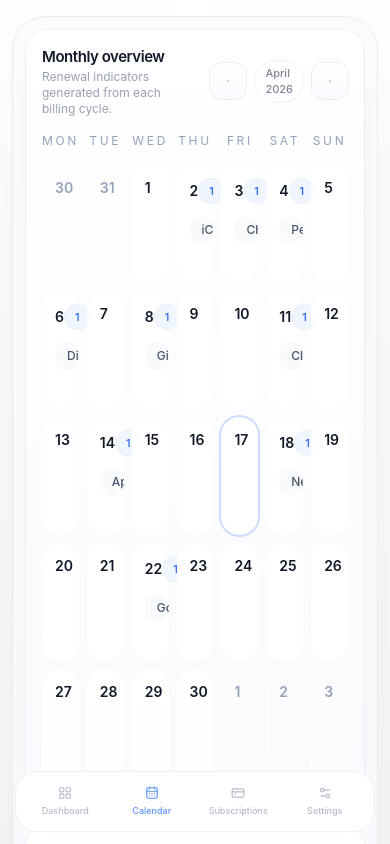
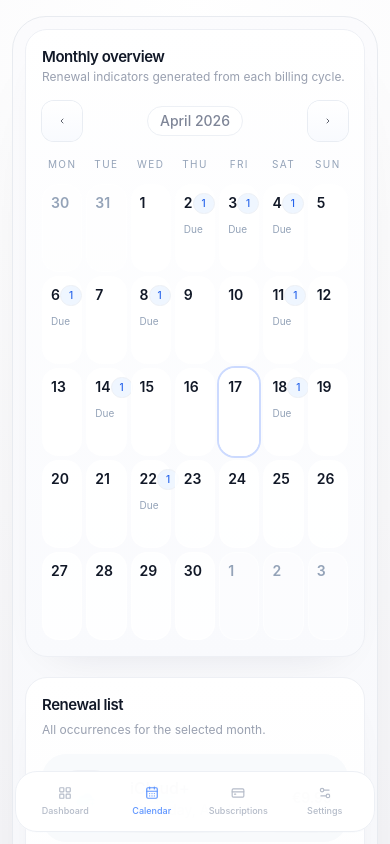
Before and after one commit to ieeks/sublist-web, a Next.js app: page /calendar in a window 390 px wide. Shown: the top 844 px of the page. Built offline with nearby package versions, Linux system fonts and the light colour scheme.

Commit message:
Improve iPhone calendar responsiveness

```diff
--- a/src/components/app/calendar-screen.tsx
+++ b/src/components/app/calendar-screen.tsx
@@ -73,7 +73,7 @@ export function CalendarScreen() {
   return (
     <div className="grid gap-5 xl:grid-cols-[minmax(0,1.35fr)_minmax(320px,0.9fr)]">
       <Card>
-        <CardHeader className="flex flex-row items-center justify-between gap-4">
+        <CardHeader className="flex flex-col gap-4 sm:flex-row sm:items-center sm:justify-between">
           <div>
             <CardTitle>Monthly overview</CardTitle>
             <CardDescription>
@@ -81,23 +81,33 @@ export function CalendarScreen() {
             </CardDescription>
           </div>
 
-          <div className="flex items-center gap-2">
-            <Button variant="secondary" size="icon" onClick={() => setMonth((current) => addDays(startOfMonth(current), -1))}>
+          <div className="flex items-center justify-between gap-2 sm:justify-start">
+            <Button
+              variant="secondary"
+              size="icon"
+              className="size-10 sm:size-9"
+              onClick={() => setMonth((current) => addDays(startOfMonth(current), -1))}
+            >
               <ChevronLeft className="size-4" />
             </Button>
-            <Badge className="bg-white">{format(month, "MMMM yyyy")}</Badge>
-            <Button variant="secondary" size="icon" onClick={() => setMonth((current) => addDays(endOfMonth(current), 1))}>
+            <Badge className="bg-white px-3 py-1 text-sm sm:text-xs">{format(month, "MMMM yyyy")}</Badge>
+            <Button
+              variant="secondary"
+              size="icon"
+              className="size-10 sm:size-9"
+              onClick={() => setMonth((current) => addDays(endOfMonth(current), 1))}
+            >
               <ChevronRight className="size-4" />
             </Button>
           </div>
         </CardHeader>
         <CardContent>
-          <div className="mb-4 grid grid-cols-7 gap-2 text-center text-xs uppercase tracking-[0.22em] text-[#94a3b8]">
+          <div className="mb-3 grid grid-cols-7 gap-1 text-center text-[10px] uppercase tracking-[0.14em] text-[#94a3b8] sm:mb-4 sm:gap-2 sm:text-xs sm:tracking-[0.22em]">
             {weekdayLabels.map((label) => (
               <div key={label}>{label}</div>
             ))}
           </div>
-          <div className="grid grid-cols-7 gap-2">
+          <div className="grid grid-cols-7 gap-1 sm:gap-2">
             {calendarDays.map((day) => {
               const dayKey = format(day, "yyyy-MM-dd");
               const items = dueItems.filter((item) => item.date === dayKey);
@@ -105,7 +115,7 @@ export function CalendarScreen() {
                 <div
                   key={dayKey}
                   className={[
-                    "min-h-[118px] rounded-[24px] border p-3 transition",
+                    "min-h-[88px] rounded-[16px] border p-2 transition sm:min-h-[118px] sm:rounded-[24px] sm:p-3",
                     isSameMonth(day, month)
                       ? "border-white/80 bg-white/82"
                       : "border-white/50 bg-white/40 text-[#94a3b8]",
@@ -115,20 +125,23 @@ export function CalendarScreen() {
                   <div className="flex items-center justify-between">
                     <div className="text-sm font-semibold">{format(day, "d")}</div>
                     {items.length > 0 ? (
-                      <Badge className="bg-[#eff6ff] text-[#2563eb]">{items.length}</Badge>
+                      <Badge className="bg-[#eff6ff] px-2 py-0.5 text-[10px] text-[#2563eb] sm:px-2.5 sm:py-1 sm:text-xs">
+                        {items.length}
+                      </Badge>
                     ) : null}
                   </div>
-                  <div className="mt-3 space-y-2">
+                  <div className="mt-2 space-y-2 sm:mt-3">
                     {items.slice(0, 2).map((item) => (
                       <div
                         key={`${item.subscription.id}-${item.date}`}
-                        className="truncate rounded-full bg-[#f8fafc] px-3 py-1.5 text-xs font-medium text-[#475569]"
+                        className="hidden truncate rounded-full bg-[#f8fafc] px-3 py-1.5 text-xs font-medium text-[#475569] sm:block"
                       >
                         {item.subscription.name}
                       </div>
                     ))}
+                    {items.length > 0 ? <div className="text-[10px] text-[#94a3b8] sm:hidden">Due</div> : null}
                     {items.length > 2 ? (
-                      <div className="text-xs text-[#94a3b8]">+{items.length - 2} more</div>
+                      <div className="hidden text-xs text-[#94a3b8] sm:block">+{items.length - 2} more</div>
                     ) : null}
                   </div>
                 </div>
```
